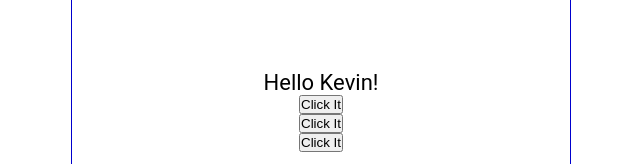
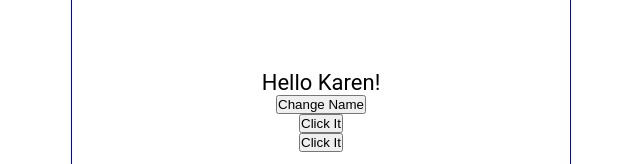
Before and after one commit to karensstephenson/reactdg, a React (Create React App) app: page / in a window 1280 px wide. Shown: the part 296-460 px from the top of the page, without its empty margins (319-959 px from the left). Built offline with nearby package versions, Linux system fonts and the light colour scheme.

Commit message:
use state hook

```diff
--- a/src/Content.js
+++ b/src/Content.js
@@ -1,15 +1,21 @@
+import { useState } from 'react'
+
 const Content = () => {
+    const [name, setName] = useState('Karen')
+    const [count, setCount] = useState(0)
+
     const handleNameChange = () => {
         const names = ["Bob", "Kevin", "Dave"]
         const int = Math.floor(Math.random()*3)
-        return names[int]
+        setName(names[int])
       }
 
     const handleClick = () => {
-        console.log("You clicked it")
+        setCount(count + 1)
+        console.log(count)
     }
-    const handleClick2 = (name) => {
-        console.log(`${name} was clicked`)
+    const handleClick2 = () => {
+        console.log(count)
     }
     const handleClick3 = (e) => {
         console.log(e.target.innerText)
@@ -18,11 +24,11 @@
     return (
         <main>
             <p onDoubleClick={handleClick}>
-                Hello {handleNameChange()}!
+                Hello {name}!
             </p>
+            <button onClick={handleNameChange}>Change Name</button>
             <button onClick={handleClick}>Click It</button>
-            <button onClick={() => handleClick2('Karen')}>Click It</button>
-            <button onClick={(e) => handleClick3(e)}>Click It</button>
+            <button onClick={handleClick2}>Click It</button>
         </main>
   )
 }
```
